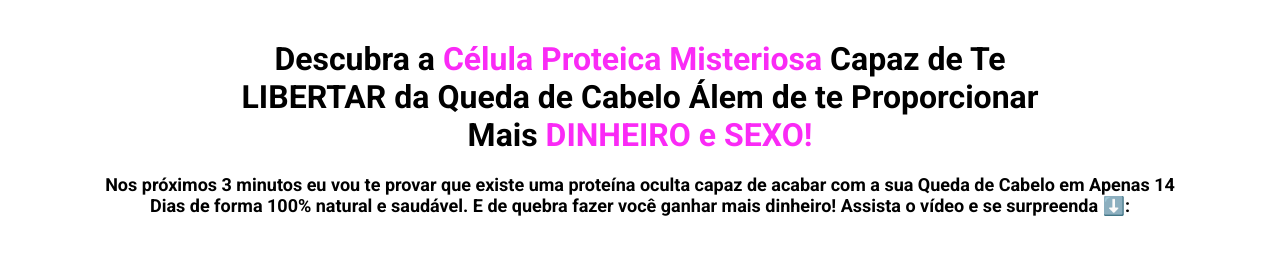
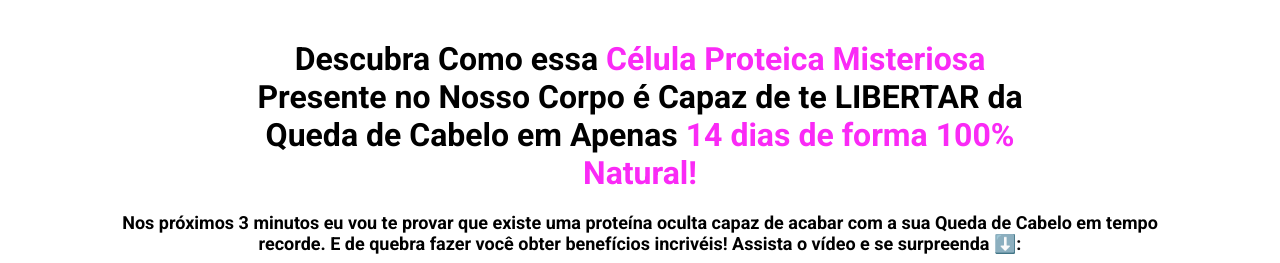
Before and after one commit to edsonluizcastro/M-todoZeroQueda, a plain HTML site: page index.html in a window 1280 px wide. Shown: the top 263 px of the page. Drawn offline with Linux system fonts and the light colour scheme.

Commit message:
Update index.html

```diff
--- a/index.html
+++ b/index.html
@@ -45,16 +45,15 @@ height="0" width="0" style="display:none;visibility:hidden"></iframe></noscript>
   <div class="container">
     <div class="title">
       <h1>
-        Descubra a <span>Célula Proteica Misteriosa</span> Capaz de Te LIBERTAR
-        da Queda de Cabelo Álem de te Proporcionar Mais <span>DINHEIRO e SEXO!</span>
+        Descubra Como essa <span>Célula Proteica Misteriosa</span> Presente no Nosso Corpo é Capaz de te LIBERTAR
+        da Queda de Cabelo em Apenas <span>14 dias de forma 100% Natural!</span>
       </h1>
     </div>
 
     <section class="hero">
       <p>
         Nos próximos 3 minutos eu vou te provar que existe uma proteína oculta capaz de acabar com a sua
-        Queda de Cabelo em Apenas 14 Dias de forma 100% natural e saudável.
-        E de quebra fazer você ganhar mais dinheiro!
+        Queda de Cabelo em tempo recorde. E de quebra fazer você obter benefícios incrivéis!
         Assista o vídeo e se surpreenda ⬇️:
       </p>
       <iframe
```
